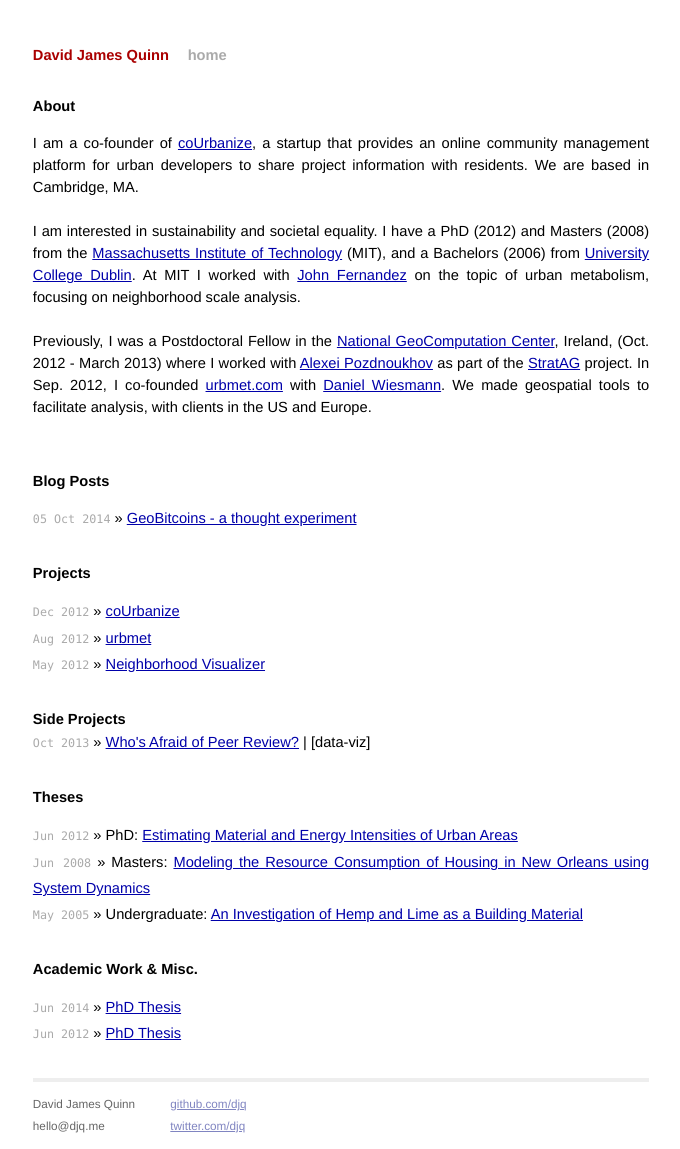
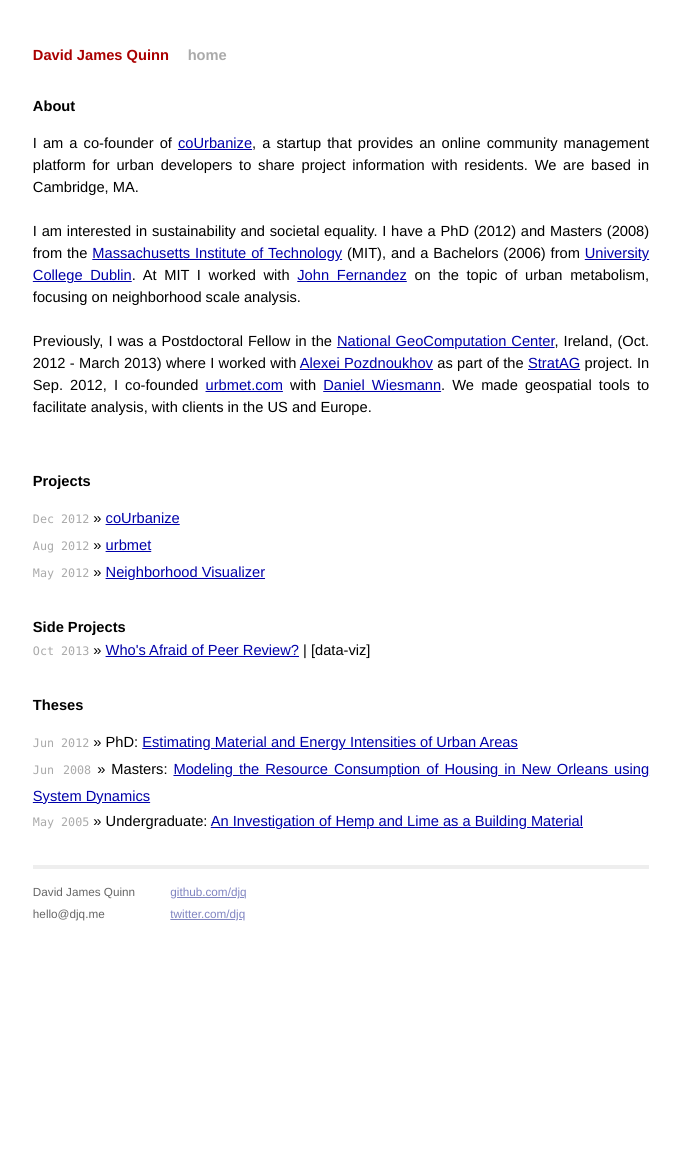
Before and after one commit to djq/djq.github.com, a Jekyll site: the page built from index.html, in a window 1280 px wide. Shown: the whole page, without its empty margins (299-979 px from the left). Built offline with Jekyll 4.4.1, drawn with Linux system fonts in a browser that asks for light colours; after the commit the page ends 944 px from its top, so only the background shows below that.

Commit message:
tidying index page

```diff
--- a/index.html
+++ b/index.html
@@ -14,12 +14,12 @@
     Previously, I was a Postdoctoral Fellow in the <a href="http://ncg.nuim.ie/">National GeoComputation Center</a>, Ireland, (Oct. 2012 - March 2013) where I worked with <a href="http://ncg.nuim.ie/redir.php?action=staff/staff/apozdnoukhov">Alexei Pozdnoukhov</a> as part of the <a href="http://www.stratag.ie/">StratAG</a> project. In Sep. 2012, I co-founded <a href="http://urbmet.com">urbmet.com</a> with <a href="http://web.ist.utl.pt/daniel.wiesmann/">Daniel Wiesmann</a>. We made geospatial tools to facilitate analysis, with clients in the US and Europe.<br><br>
   </ul>
 
-  <h1>Blog Posts</h1>
+<!--   <h1>Blog Posts</h1>
   <ul class="posts">
     {% for post in site.posts %}
       <li><span>{{ post.date | date_to_string }}</span> &raquo; <a href="{{ post.url }}">{{ post.title }}</a></li>
     {% endfor %}
-  </ul>
+  </ul> -->
 
   <h1>Projects</h1>
   <ul class="posts">
@@ -43,11 +43,9 @@
 Material</a></li>
   </ul>
 
-  <h1>Academic Work & Misc.</h1>
+  <!-- <h1>Selected Academic Work & Misc.</h1>
   <ul class="posts">
-    <li><span>Jun 2014</span> &raquo; <a href="http://djq.me/files/2012_June_Quinn_phd_small.pdf">PhD Thesis</a></li>
-
-    <li><span>Jun 2012</span> &raquo; <a href="http://djq.me/files/2012_June_Quinn_phd_small.pdf">PhD Thesis</a></li>
-  </ul>
+    <li><span>Oct 2014</span> &raquo; <a href="http://www.sciencedirect.com/science/article/pii/S0960148114003681">Solar energy and urban morphology: Scenarios for increasing the renewable energy potential of neighbourhoods in London</a></li>
+  </ul> -->
 
 </div>
```
